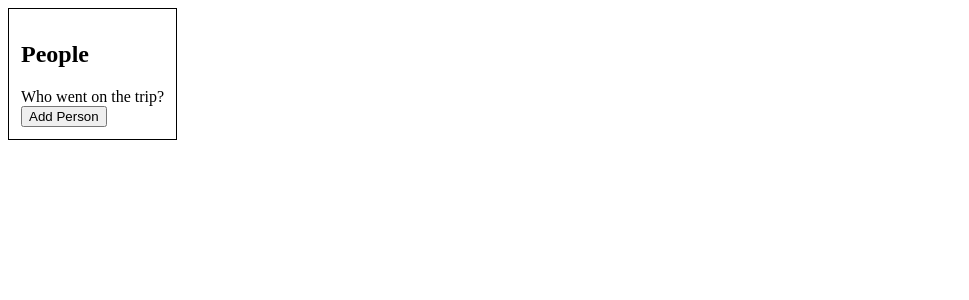
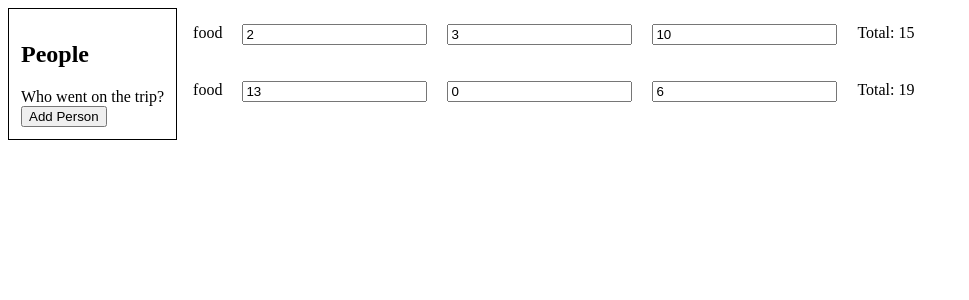
Before and after one commit to dylan-marx/trip-divisor, a React (Vite) app: page / in a window 1280 px wide. Shown: the top 300 px of the page, without its empty margins (0-969 px from the left). Built offline with nearby package versions, Linux system fonts and the light colour scheme.

Commit message:
Started on expense editing

```diff
--- a/src/App.tsx
+++ b/src/App.tsx
@@ -1,57 +1,25 @@
 import { useEffect, useState } from "react"
 import AccountCreation from "./Components/AccountCreation"
+import ExpenseCreation from "./Components/ExpenseCreation";
+import Account from "./Components/Objects/Account";
+import Expense from "./Components/Objects/Expense";
 
 function App() {
 
-  class Account {
-    name: string;
-    owedAmount: number[];
-
-    constructor(name: string, owedAmount: number[]) {
-      this.name = name;
-      this.owedAmount = owedAmount;
-    }
-  }
-
-  class Expense {
-    payments: number[];
-
-
-    constructor(payments: number[]) {
-      this.payments = payments;
-    }
-
-    public getTotal = () => {
-      let total:number = 0;
-      for (let payment of this.payments) {
-        total = total + payment;
-      }
-
-      return total;
-    }
-
-    public getFairShare = () => {
-      const total = this.getTotal();
-      const n = this.payments.length;
-
-      return total/n;
-    }
-
-    public getOwed = () => {
-      const owed: number[] = [];
-      const fairShare: number = this.getFairShare();
-
-      for (let i = 0; i < this.payments.length; i++) {
-        const delta = fairShare - this.payments[i];
-        owed.push(delta);
-      }
-
-      return owed;
-    }
-  }
-
   const [names, setNames] = useState<string[]>([]);
   const [allAccounts, setAccounts] = useState<Account[]>([]);
+  const [allExpenses, setExpenses] = useState<Expense[]>([]);
+
+  // TODO REMOVE
+  useEffect(() => {
+    let expense = new Expense([2, 3, 10], 'food');
+    let newExpenses : Expense[] = [];
+    newExpenses.push(expense);
+
+    expense = new Expense([13, 0, 6], 'food');
+    newExpenses.push(expense);
+    setExpenses(newExpenses);
+  }, []);
 
   // Updates the names
   const handleUpdateNames = (newNames: string[]) => {
@@ -71,17 +39,11 @@ function App() {
   }, [names]);
 
   return (
-    <>
+    <div className='app-container'>
       <AccountCreation updateNames={handleUpdateNames}/>
-
-      {allAccounts.map((account, index) => (
-        <div className="this">
-          {account.name}
-          <div>{account.owedAmount}</div>
-        </div>
-      ))}
-    </>
+      <ExpenseCreation allAccounts={allAccounts} allExpenses={allExpenses}/>
+    </div>
   )
 }
 
-export default App
+export default App;
--- a/src/Components/Account.tsx
+++ b/src/Components/AccountBubble.tsx
@@ -6,7 +6,7 @@ interface AccountProps {
     onEdit: (oldName: string, newName: string) => boolean;
 }
 
-const Account: FC<AccountProps> = ({name, onDelete, onEdit}) => {
+const AccountBubble: FC<AccountProps> = ({name, onDelete, onEdit}) => {
     let [editing, setEditing] = useState(false);
     let [newName, setNewName] = useState(name);
 
@@ -52,4 +52,4 @@ const Account: FC<AccountProps> = ({name, onDelete, onEdit}) => {
     );
 }
 
-export default Account;
+export default AccountBubble;
--- a/src/Components/AccountCreation.tsx
+++ b/src/Components/AccountCreation.tsx
@@ -1,7 +1,7 @@
 import { ChangeEvent, FC, useEffect, useState } from 'react';
 
 import './Styling/AccountCreation.css'
-import Account from './Account';
+import Account from './AccountBubble';
 
 interface AccountCreationProps {
     updateNames: (newNames: string[]) => void;
--- /dev/null
+++ b/src/Components/ExpenseCreation.tsx
@@ -0,0 +1,46 @@
+import { FC, useState } from "react";
+import Account from "./Objects/Account";
+import Expense from "./Objects/Expense";
+import './Styling/ExpenseCreation.css'
+
+interface ExpenseCreationProps {
+    allAccounts: Account[];
+    allExpenses: Expense[];
+}
+
+const ExpenseCreation : FC<ExpenseCreationProps> = ({allAccounts, allExpenses}) => {
+
+    const [expenses, setExpenses] = useState<Expense[]>(allExpenses);
+
+    const handlePayementChange = (expenseIndex: number, paymentIndex: number, newPaymentValue: number) => {
+        const newExpenses = [...expenses];
+        newExpenses[expenseIndex].payments[paymentIndex] = newPaymentValue;
+        setExpenses(newExpenses);
+    }
+
+    return (
+        <div className="expense-creation-container">
+            {
+
+                allExpenses.map((expense, expenseIndex) => (
+                    <div key={expenseIndex} className="expense">
+                        <div>{expense.description}</div>
+                        {
+                            expense.payments.map((payment, paymentIndex) => (
+                                <input
+                                    key={paymentIndex}
+                                    type='text'
+                                    value={payment}
+                                    onChange={(event) => handlePayementChange(expenseIndex, paymentIndex, Number(event.target.value))}
+                                />
+                            ))
+                        }
+                        <div>Total: {expense.getTotal()}</div>
+                    </div>
+                ))
+            }
+        </div>
+    );
+}
+
+export default ExpenseCreation;
--- /dev/null
+++ b/src/Components/Objects/Account.ts
@@ -0,0 +1,11 @@
+class Account {
+    name: string;
+    owedAmount: number[];
+
+    constructor(name: string, owedAmount: number[]) {
+      this.name = name;
+      this.owedAmount = owedAmount;
+    }
+}
+
+export default Account;
--- /dev/null
+++ b/src/Components/Objects/Expense.ts
@@ -0,0 +1,39 @@
+class Expense {
+    payments: number[];
+    description: string;
+
+    constructor(payments: number[], description: string) {
+      this.payments = payments;
+      this.description = description;
+    }
+
+    public getTotal = () => {
+      let total:number = 0;
+      for (let payment of this.payments) {
+        total = total + payment;
+      }
+
+      return total;
+    }
+
+    public getFairShare = () => {
+      const total = this.getTotal();
+      const n = this.payments.length;
+
+      return total/n;
+    }
+
+    public getOwed = () => {
+      const owed: number[] = [];
+      const fairShare: number = this.getFairShare();
+
+      for (let i = 0; i < this.payments.length; i++) {
+        const delta = fairShare - this.payments[i];
+        owed.push(delta);
+      }
+
+      return owed;
+    }
+}
+
+export default Expense;
--- /dev/null
+++ b/src/Components/Styling/ExpenseCreation.css
@@ -0,0 +1,13 @@
+.expense-creation-container {
+    display: flex;
+    flex-direction: column;
+    gap: 20px;
+    padding: 8px;
+}
+
+.expense {
+    display: flex;
+    flex-direction: row;
+    gap: 20px;
+    padding: 8px;
+}
--- a/src/index.css
+++ b/src/index.css
@@ -0,0 +1,3 @@
+.app-container {
+    display: flex;
+}
```
